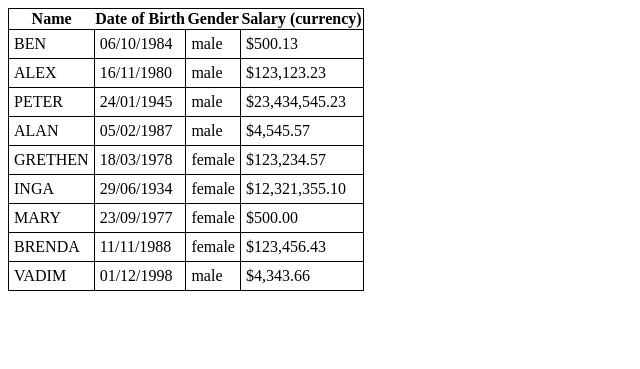
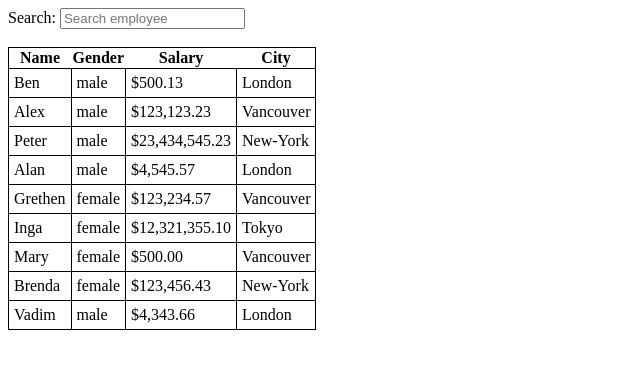
Before and after one commit to agrytsenko/ng-tutorial, a Flask app: page / in a window 1280 px wide. Shown: the top 369 px of the page, without its empty margins (0-640 px from the left). Run offline with Flask 2, Linux system fonts and the light colour scheme; some libraries are stand-ins or nearby versions.

Commit message:
serach by a table columns

```diff
--- a/js/script.js
+++ b/js/script.js
@@ -5,15 +5,15 @@ angular
     .controller("myController", function($scope) {
 
         var employees = [
-            {name: 'Ben', dateOfBirth: new Date('October 6, 1984'), gender: 'Male', salary: 500.125},
-            {name: 'Alex', dateOfBirth: new Date('November 16, 1980'), gender: 'Male', salary: 123123.23423},
-            {name: 'Peter', dateOfBirth: new Date('Jan 24, 1945'), gender: 'Male', salary: 23434545.2323},
-            {name: 'Alan', dateOfBirth: new Date('Feb 5, 1987'), gender: 'Male', salary: 4545.5656},
-            {name: 'Grethen', dateOfBirth: new Date('March 18, 1978'), gender: 'Female', salary: 123234.567},
-            {name: 'Inga', dateOfBirth: new Date('Jun 29, 1934'), gender: 'Female', salary: 12321355.1},
-            {name: 'Mary', dateOfBirth: new Date('Sep 23, 1977'), gender: 'Female', salary: 500},
-            {name: 'Brenda', dateOfBirth: new Date('Nov 11, 1988'), gender: 'Female', salary: 123456.43},
-            {name: 'Vadim', dateOfBirth: new Date('Dec 1, 1998'), gender: 'Male', salary: 4343.6565}
+            {name: 'Ben', gender: 'Male', salary: 500.125, city: 'London'},
+            {name: 'Alex', gender: 'Male', salary: 123123.23423, city: 'Vancouver'},
+            {name: 'Peter', gender: 'Male', salary: 23434545.2323, city: 'New-York'},
+            {name: 'Alan', gender: 'Male', salary: 4545.5656, city: 'London'},
+            {name: 'Grethen', gender: 'Female', salary: 123234.567, city: 'Vancouver'},
+            {name: 'Inga', gender: 'Female', salary: 12321355.1, city: 'Tokyo'},
+            {name: 'Mary', gender: 'Female', salary: 500, city: 'Vancouver'},
+            {name: 'Brenda', gender: 'Female', salary: 123456.43, city: 'New-York'},
+            {name: 'Vadim', gender: 'Male', salary: 4343.6565, city: 'London'}
         ];
 
         $scope.employees = employees;
--- a/styles.css
+++ b/styles.css
@@ -7,8 +7,6 @@ tr, td {
     padding: 5px;
     border: 1px solid black;
 }
-
-th {cursor: pointer}
 
 td {text-align: left}
 
--- a/templates/index.html
+++ b/templates/index.html
@@ -9,29 +9,23 @@
 
 <body>
     <div ng-controller="myController">
+        Search: <input type="text" placeholder="Search employee" ng-model="searchText.city"/>
+        <br/><br/>
         <table>
             <thead>
             <tr>
-                <th ng-click="sortData('name')">
-                    Name<div ng-class="getSortClass('name')"></div>
-                </th>
-                <th ng-click="sortData('dateOfBirth')">
-                    Date of Birth <div ng-class="getSortClass('dateOfBirth')"></div>
-                </th>
-                <th ng-click="sortData('gender')">
-                    Gender <div ng-class="getSortClass('gender')"></div>
-                </th>
-                <th ng-click="sortData('salary')">
-                    Salary (currency) <div ng-class="getSortClass('salary')"></div>
-                </th>
+                <th>Name</th>
+                <th>Gender</th>
+                <th>Salary</th>
+                <th>City</th>
             </tr>
             </thead>
             <tbody>
-            <tr ng-repeat="employee in employees | orderBy:sortColumn:reverseSort">
-                <td>{{ employee.name | uppercase }}</td>
-                <td>{{ employee.dateOfBirth | date:"dd/MM/yyyy" }}</td>
+            <tr ng-repeat="employee in employees | filter:searchText">
+                <td>{{ employee.name }}</td>
                 <td>{{ employee.gender | lowercase }}</td>
                 <td>{{ employee.salary | currency:"$":2 }}</td>
+                <td>{{ employee.city }}</td>
             </tr>
             </tbody>
         </table>
```
